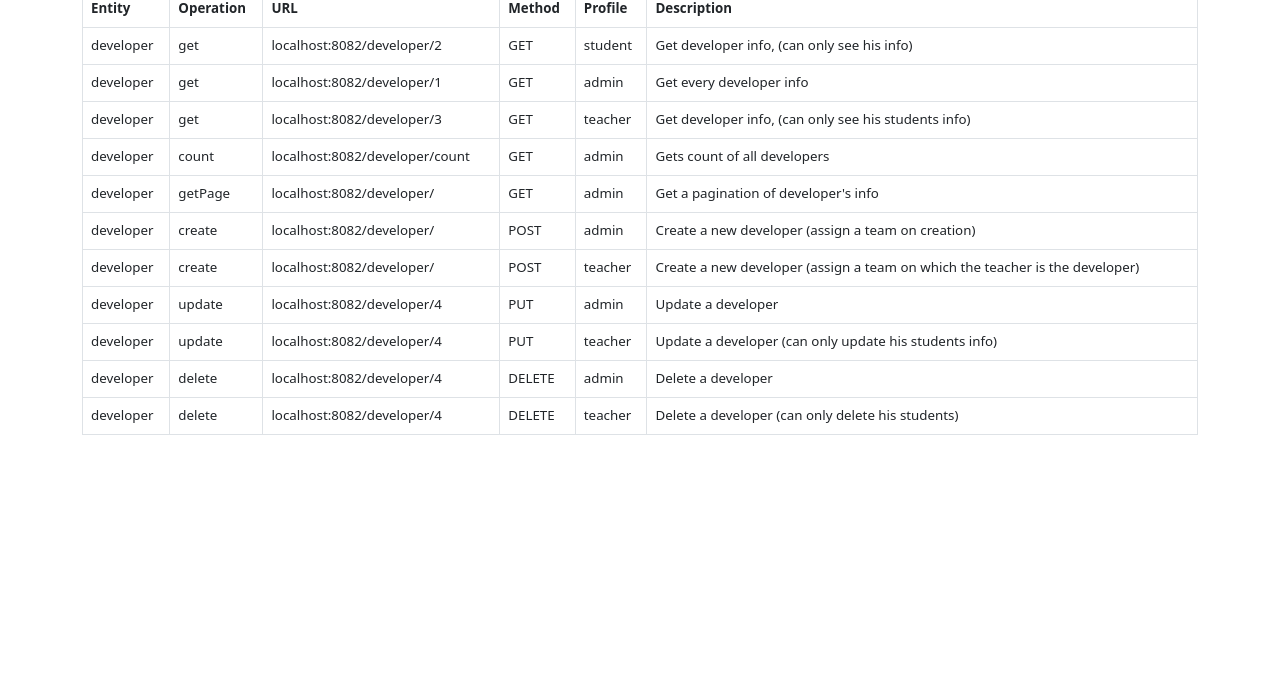
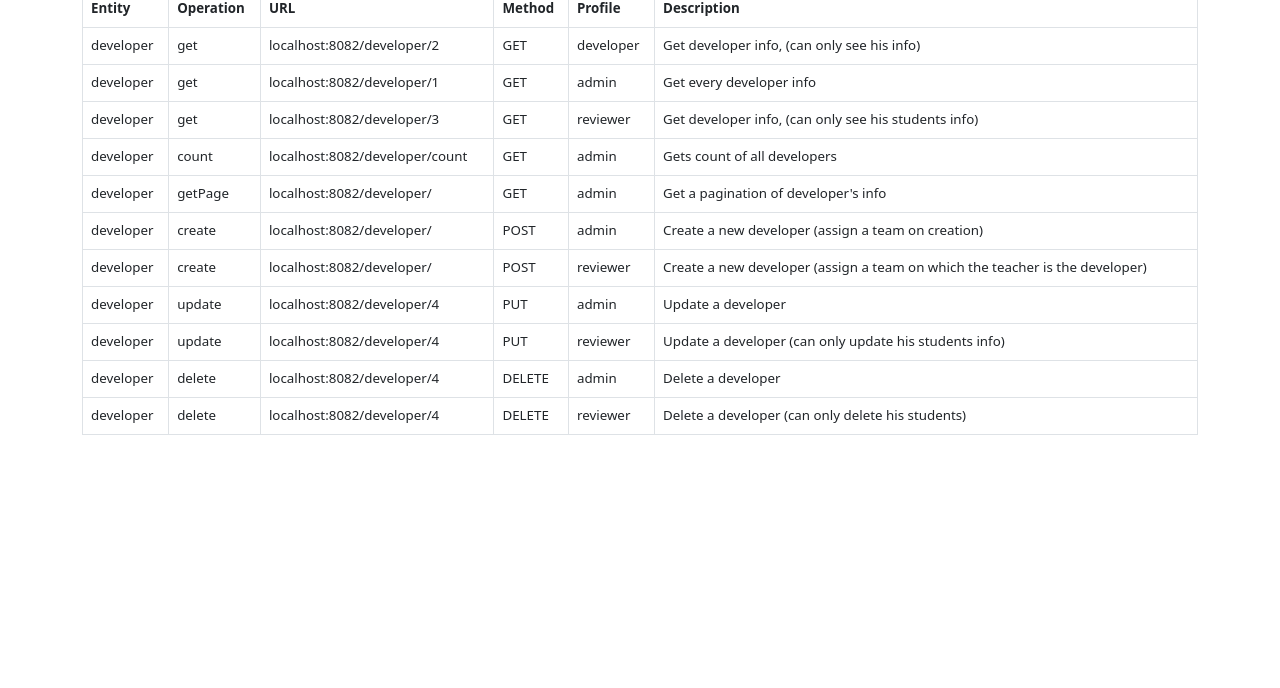
Before and after one commit to ximosoler/andamioServer, a plain HTML site: page docs/developerAPI.html in a window 1280 px wide. Shown: the part 112-800 px from the top of the page. Drawn offline with nearby package versions, Linux system fonts and the light colour scheme.

Commit message:
renamed profiles

```diff
--- a/docs/developerAPI.html
+++ b/docs/developerAPI.html
@@ -34,7 +34,7 @@
                             <td>get</td>
                             <td>localhost:8082/developer/2</td>
                             <td>GET</td>
-                            <td>student</td>
+                            <td>developer</td>
                             <td>Get developer info, (can only see his info)</td>
                         </tr>
                         <tr>
@@ -50,7 +50,7 @@
                             <td>get</td>
                             <td>localhost:8082/developer/3</td>
                             <td>GET</td>
-                            <td>teacher</td>
+                            <td>reviewer</td>
                             <td>Get developer info, (can only see his students info)</td>
                         </tr>
                         <tr>
@@ -82,7 +82,7 @@
                             <td>create</td>
                             <td>localhost:8082/developer/</td>
                             <td>POST</td>
-                            <td>teacher</td>
+                            <td>reviewer</td>
                             <td>Create a new developer (assign a team on which the teacher is the developer)</td>
                         </tr>
                         <tr>
@@ -98,7 +98,7 @@
                             <td>update</td>
                             <td>localhost:8082/developer/4</td>
                             <td>PUT</td>
-                            <td>teacher</td>
+                            <td>reviewer</td>
                             <td>Update a developer (can only update his students info)</td>
                         </tr>
                         <tr>
@@ -114,7 +114,7 @@
                             <td>delete</td>
                             <td>localhost:8082/developer/4</td>
                             <td>DELETE</td>
-                            <td>teacher</td>
+                            <td>reviewer</td>
                             <td>Delete a developer (can only delete his students)</td>
                         </tr>
                     </tbody>
```
